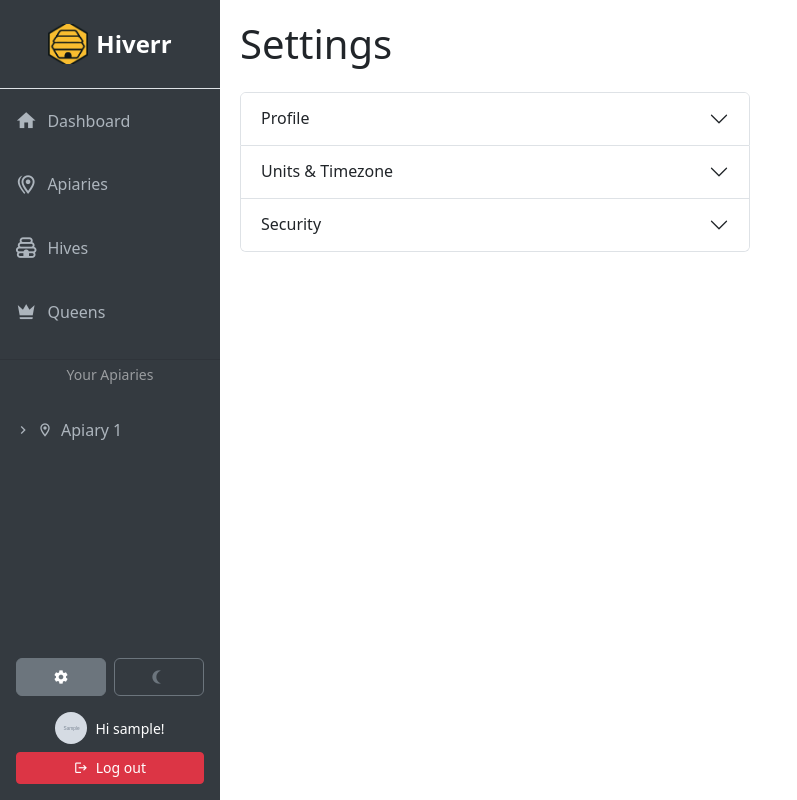
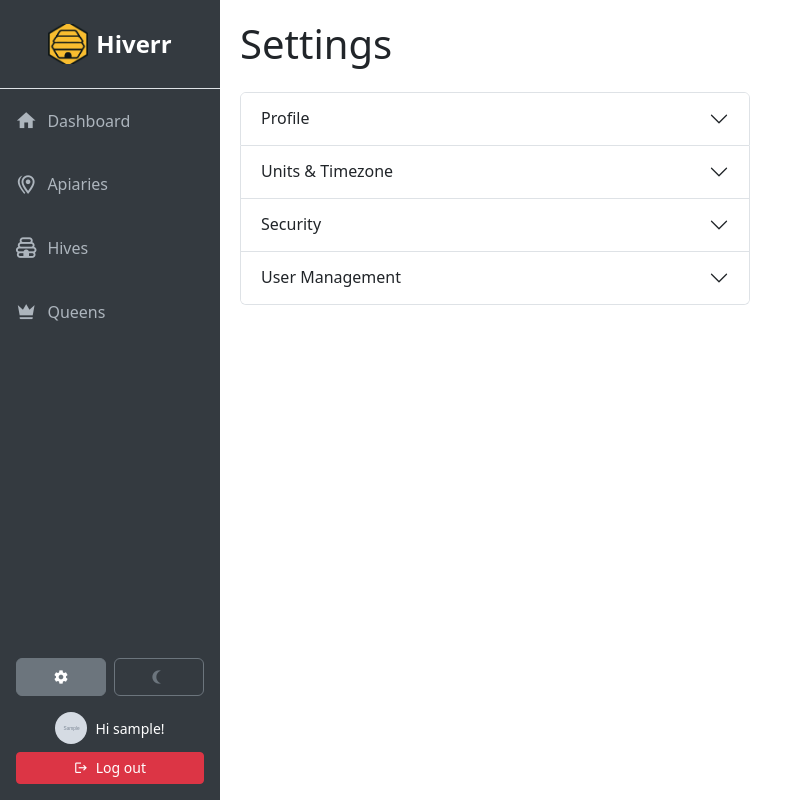
Before and after one commit to Maagdappel/Hiverr, a Flask app: page /settings in a window 1280 px wide. Shown: the whole page, without its empty margins (0-797 px from the left). Run offline with Flask 3, Linux system fonts and the light colour scheme; a user stored in the database is signed in; tables that the repository leaves empty hold one stand-in row (values such as "Sample post"); grey boxes marked "Sample" are stand-in pictures.

Commit message:
Restrict resources per user and add admin user management

```diff
--- a/app.py
+++ b/app.py
@@ -92,6 +92,9 @@
                 return redirect(url_for('two_factor'))
             session['user_id'] = user.id
             session['username'] = user.username
+            if user.must_change_password:
+                flash('Please change your password', 'info')
+                return redirect(url_for('change_password'))
             return redirect(url_for('index'))
         flash('Invalid credentials', 'danger')
     return render_template('login.html')
@@ -109,6 +112,9 @@
             session.pop('pending_user_id')
             session['user_id'] = user.id
             session['username'] = user.username
+            if user.must_change_password:
+                flash('Please change your password', 'info')
+                return redirect(url_for('change_password'))
             return redirect(url_for('index'))
         flash('Invalid authentication code', 'danger')
     return render_template('two_factor.html')
@@ -244,16 +250,16 @@
 
         apiary = None
         if apiary_name:
-            apiary = Apiary(name=apiary_name)
+            apiary = Apiary(name=apiary_name, user_id=session['user_id'])
             db.session.add(apiary)
 
         hive = None
         if hive_name and apiary:
-            hive = Hive(name=hive_name, apiary=apiary)
+            hive = Hive(name=hive_name, apiary=apiary, user_id=session['user_id'])
             db.session.add(hive)
 
         if queen_name and hive:
-            queen = Queen(name=queen_name, hive=hive)
+            queen = Queen(name=queen_name, hive=hive, user_id=session['user_id'])
             db.session.add(queen)
 
         db.session.commit()
@@ -268,12 +274,14 @@
 
 @app.route('/apiaries')
 def apiaries():
-    apiaries = Apiary.query.all()  # Retrieve all apiaries from the database
+    apiaries = Apiary.query.filter_by(user_id=session['user_id']).all()
     return render_template('apiaries.html', apiaries=apiaries, active_page='apiaries')
 
 @app.route('/edit-apiary/<int:id>', methods=['GET', 'POST'])
 def edit_apiary(id):
     apiary = db.session.get(Apiary, id)  # Fetch the apiary by ID
+    if apiary.user_id != session['user_id']:
+        abort(403)
 
     if request.method == 'POST':
         # Update the apiary with form data
@@ -288,7 +296,9 @@
 
 @app.route('/delete-apiary/<int:id>', methods=['GET'])
 def delete_apiary(id):
-    apiary = db.session.get(Apiary, id)  # Fetch the apiary by ID
+    apiary = db.session.get(Apiary, id)
+    if apiary.user_id != session['user_id']:
+        abort(403)
     db.session.delete(apiary)  # Delete it from the session
     db.session.commit()  # Commit the changes to the database
     flash(f"Apiary: {apiary.name} deleted successfully!", "success")
@@ -303,7 +313,7 @@
         location = request.form['location']
 
         # Create a new Apiary object
-        new_apiary = Apiary(name=name, location=location)
+        new_apiary = Apiary(name=name, location=location, user_id=session['user_id'])
 
         # Add to the database
         db.session.add(new_apiary)
@@ -317,12 +327,12 @@
 
 @app.route('/hives')
 def hives():
-    hives = Hive.query.all()  # Retrieve all Hives from the database
+    hives = Hive.query.filter_by(user_id=session['user_id']).all()
     return render_template('hives.html', hives=hives, active_page='hives')
 
 @app.route('/add-hive', methods=['GET', 'POST'])
 def add_hive():
-    apiaries = Apiary.query.all()
+    apiaries = Apiary.query.filter_by(user_id=session['user_id']).all()
     if request.method == 'POST':
         if not apiaries:
             flash("You must create an apiary first before adding a hive.", "danger")
@@ -332,7 +342,7 @@
         apiary_id = request.form['apiary_id']
 
         # Create a new Hive object
-        new_hive = Hive(name=name, apiary_id=apiary_id)
+        new_hive = Hive(name=name, apiary_id=apiary_id, user_id=session['user_id'])
 
         # Add to the database
         db.session.add(new_hive)
@@ -347,7 +357,9 @@
 @app.route('/edit-hive/<int:id>', methods=['GET', 'POST'])
 def edit_hive(id):
     hive = db.session.get(Hive, id)  # Fetch the hive by ID
-    apiaries = Apiary.query.all() # Get all apiaries
+    if hive.user_id != session['user_id']:
+        abort(403)
+    apiaries = Apiary.query.filter_by(user_id=session['user_id']).all()
 
     if request.method == 'POST':
         # Update the hive with form data
@@ -362,7 +374,9 @@
 
 @app.route('/delete-hive/<int:id>', methods=['GET'])
 def delete_hive(id):
-    hive = db.session.get(Hive, id)  # Fetch the hive by ID
+    hive = db.session.get(Hive, id)
+    if hive.user_id != session['user_id']:
+        abort(403)
     db.session.delete(hive)  # Delete it from the session
     db.session.commit()  # Commit the changes to the database
     flash(f"Hive: {hive.name} deleted successfully!", "success")
@@ -370,12 +384,12 @@
 
 @app.route('/queens')
 def queens():
-    queens = Queen.query.all()  # Retrieve all queens from the database
+    queens = Queen.query.filter_by(user_id=session['user_id']).all()
     return render_template('queens.html', queens=queens, active_page='queens')
 
 @app.route('/add-queen', methods=['GET', 'POST'])
 def add_queen():
-    hives = [hive for hive in Hive.query.all() if not hive.queens]
+    hives = [hive for hive in Hive.query.filter_by(user_id=session['user_id']).all() if not hive.queens]
     if request.method == 'POST':
         if not hives:
             flash("You must create a hive first before adding a queen.", "danger")
@@ -391,7 +405,7 @@
             return redirect(request.url)  # or re-render the template with current data
 
         # Create a new Queen object
-        new_queen = Queen(name=name, breeder=breeder, birth_date=birth_date, hive_id=hive_id)
+        new_queen = Queen(name=name, breeder=breeder, birth_date=birth_date, hive_id=hive_id, user_id=session['user_id'])
 
         # Add to the database
         db.session.add(new_queen)
@@ -407,9 +421,11 @@
 @app.route('/edit-queen/<int:id>', methods=['GET', 'POST'])
 def edit_queen(id):
     queen = db.session.get(Queen, id)  # Fetch the Queen by ID
+    if queen.user_id != session['user_id']:
+        abort(403)
 
     # Find hives where no queen is currently assigned, include the current hive
-    hives = Hive.query.filter(~Hive.queens.any()).all()
+    hives = Hive.query.filter_by(user_id=session['user_id']).filter(~Hive.queens.any()).all()
     if queen.hive and queen.hive not in hives:
         hives.append(queen.hive)
 
@@ -443,8 +459,10 @@
 
 @app.route('/delete-queen/<int:id>', methods=['GET'])
 def delete_queen(id):
-    queen = db.session.get(Queen, id)  # Fetch the queen by ID
-    db.session.delete(queen)  # Delete it from the session
+    queen = db.session.get(Queen, id)
+    if queen.user_id != session['user_id']:
+        abort(403)
+    db.session.delete(queen)
     db.session.commit()  # Commit the changes to the database
     flash(f"Queen: {queen.name} deleted successfully!", "success")
     return redirect(url_for('queens'))  # Redirect back to the queens list
@@ -465,6 +483,7 @@
             flash('Passwords do not match', 'danger')
             return redirect(url_for('change_password'))
         user.set_password(new_password)
+        user.must_change_password = False
         db.session.commit()
         flash('Password updated successfully', 'success')
         return redirect(url_for('settings', open='security'))
@@ -550,8 +569,34 @@
     cfg.value = '1' if enable else '0'
     db.session.commit()
     msg = 'User registration enabled' if enable else 'User registration disabled'
+    if request.headers.get('Accept') == 'application/json':
+        return jsonify(message=msg)
     flash(msg, 'success')
     return redirect(url_for('settings', open='security'))
+
+
+@app.route('/create-user', methods=['POST'])
+def create_user():
+    admin = db.session.get(User, session['user_id'])
+    if admin.role != 'admin':
+        abort(403)
+    full_name = request.form.get('full_name')
+    email = request.form.get('email') or None
+    username = request.form.get('username')
+    password = request.form.get('password')
+    force_change = request.form.get('force_change') == '1'
+    if User.query.filter_by(username=username).first():
+        flash('Username already exists', 'danger')
+        return redirect(url_for('settings', open='users'))
+    if not password_valid(password):
+        flash('Password must be at least 8 characters long and include upper, lower and special characters.', 'danger')
+        return redirect(url_for('settings', open='users'))
+    new_user = User(username=username, full_name=full_name, email=email, must_change_password=force_change)
+    new_user.set_password(password)
+    db.session.add(new_user)
+    db.session.commit()
+    flash('User created successfully', 'success')
+    return redirect(url_for('settings', open='users'))
 
 @app.route('/settings', methods=['GET', 'POST'])
 def settings():
@@ -596,6 +641,9 @@
     id = db.Column(db.Integer, primary_key=True)
     name = db.Column(db.String(100), nullable=False)
     location = db.Column(db.String(200))
+    user_id = db.Column(db.Integer, db.ForeignKey('user.id'))
+
+    user = db.relationship('User', backref='apiaries')
 
     hives = db.relationship('Hive', backref='apiary', cascade='all, delete-orphan')
 
@@ -606,6 +654,9 @@
     id = db.Column(db.Integer, primary_key=True)
     name = db.Column(db.String(100), nullable=False)
     apiary_id = db.Column(db.Integer, db.ForeignKey('apiary.id'))
+    user_id = db.Column(db.Integer, db.ForeignKey('user.id'))
+
+    user = db.relationship('User', backref='hives')
 
     queens = db.relationship('Queen', backref='hive', cascade='all, delete-orphan')
 
@@ -618,6 +669,9 @@
     breeder = db.Column(db.String(100))
     birth_date = db.Column(db.Date)
     hive_id = db.Column(db.Integer, db.ForeignKey('hive.id'))
+    user_id = db.Column(db.Integer, db.ForeignKey('user.id'))
+
+    user = db.relationship('User', backref='queens')
 
     def __repr__(self):
         return f'<Queen {self.name}>'
@@ -634,6 +688,7 @@
     profile_picture = db.Column(db.String(200))
     two_factor_secret = db.Column(db.String(32))
     password_hash = db.Column(db.String(200), nullable=False)
+    must_change_password = db.Column(db.Boolean, default=False)
 
     def set_password(self, password):
         self.password_hash = generate_password_hash(password)
@@ -643,7 +698,11 @@
 
 @app.context_processor
 def inject_sidebar_apiaries():
-    return {'sidebar_apiaries': Apiary.query.all()}
+    if 'user_id' in session:
+        apiaries = Apiary.query.filter_by(user_id=session['user_id']).all()
+    else:
+        apiaries = []
+    return {'sidebar_apiaries': apiaries}
 
 
 @app.context_processor
--- a/static/theme.js
+++ b/static/theme.js
@@ -26,4 +26,12 @@
             setTheme(next);
         });
     }
+
+    window.showAlert = function(message, category='success') {
+        const wrapper = document.createElement('div');
+        wrapper.className = `alert alert-${category} alert-dismissible fade show`;
+        wrapper.role = 'alert';
+        wrapper.innerHTML = `${message}<button type="button" class="btn-close" data-bs-dismiss="alert"></button>`;
+        document.querySelector('.content')?.prepend(wrapper);
+    }
 });
--- a/templates/settings.html
+++ b/templates/settings.html
@@ -96,13 +96,49 @@
         {% endif %}
         <hr class="my-4">
         <h5>Public Registration</h5>
-        <form method="post" action="{{ url_for('toggle_registration') }}" class="form-check form-switch">
-          <input class="form-check-input" type="checkbox" id="regSwitch" name="enable" value="1" {% if registration_enabled %}checked{% endif %} onchange="this.form.submit()">
-          <label class="form-check-label" for="regSwitch">Allow anyone to register</label>
+        <form method="post" action="{{ url_for('toggle_registration') }}" class="form-check form-switch" id="regForm">
+          <input class="form-check-input" type="checkbox" id="regSwitch" name="enable" value="1" {% if registration_enabled %}checked{% endif %}>
+      <label class="form-check-label" for="regSwitch">Allow anyone to register</label>
         </form>
       </div>
     </div>
   </div>
+  {% if current_user.role == 'admin' %}
+  <div class="accordion-item">
+    <h2 class="accordion-header" id="headingUsers">
+      <button class="accordion-button collapsed" type="button" data-bs-toggle="collapse" data-bs-target="#collapseUsers" aria-expanded="false" aria-controls="collapseUsers">
+        User Management
+      </button>
+    </h2>
+    <div id="collapseUsers" class="accordion-collapse collapse {% if request.args.get('open') == 'users' %}show{% endif %}" data-bs-parent="#settingsAcc">
+      <div class="accordion-body">
+        <form method="post" action="{{ url_for('create_user') }}">
+          <div class="mb-3">
+            <label for="cu_full_name" class="form-label">Full Name</label>
+            <input type="text" class="form-control" id="cu_full_name" name="full_name" required>
+          </div>
+          <div class="mb-3">
+            <label for="cu_email" class="form-label">Email</label>
+            <input type="email" class="form-control" id="cu_email" name="email">
+          </div>
+          <div class="mb-3">
+            <label for="cu_username" class="form-label">Username</label>
+            <input type="text" class="form-control" id="cu_username" name="username" required>
+          </div>
+          <div class="mb-3">
+            <label for="cu_password" class="form-label">Password</label>
+            <input type="password" class="form-control" id="cu_password" name="password" required>
+          </div>
+          <div class="form-check form-switch mb-3">
+            <input class="form-check-input" type="checkbox" id="force_change" name="force_change" value="1">
+            <label class="form-check-label" for="force_change">Require password change on first login</label>
+          </div>
+          <button type="submit" class="btn btn-primary">Create User</button>
+        </form>
+      </div>
+    </div>
+  </div>
+  {% endif %}
 </div>
 <div class="modal fade" id="setup2FAModal" tabindex="-1" aria-hidden="true">
   <div class="modal-dialog">
@@ -152,5 +188,18 @@
       });
   }, { once: true });
 }
+
+const regSwitch = document.getElementById('regSwitch');
+if(regSwitch){
+  regSwitch.addEventListener('change', () => {
+    fetch(document.getElementById('regForm').action, {
+      method: 'POST',
+      headers:{'Accept':'application/json','Content-Type':'application/x-www-form-urlencoded'},
+      body:'enable='+(regSwitch.checked?1:0)
+    }).then(r=>r.json()).then(data=>{
+      showAlert(data.message, 'success');
+    });
+  });
+}
 </script>
 {% endblock %}
```
